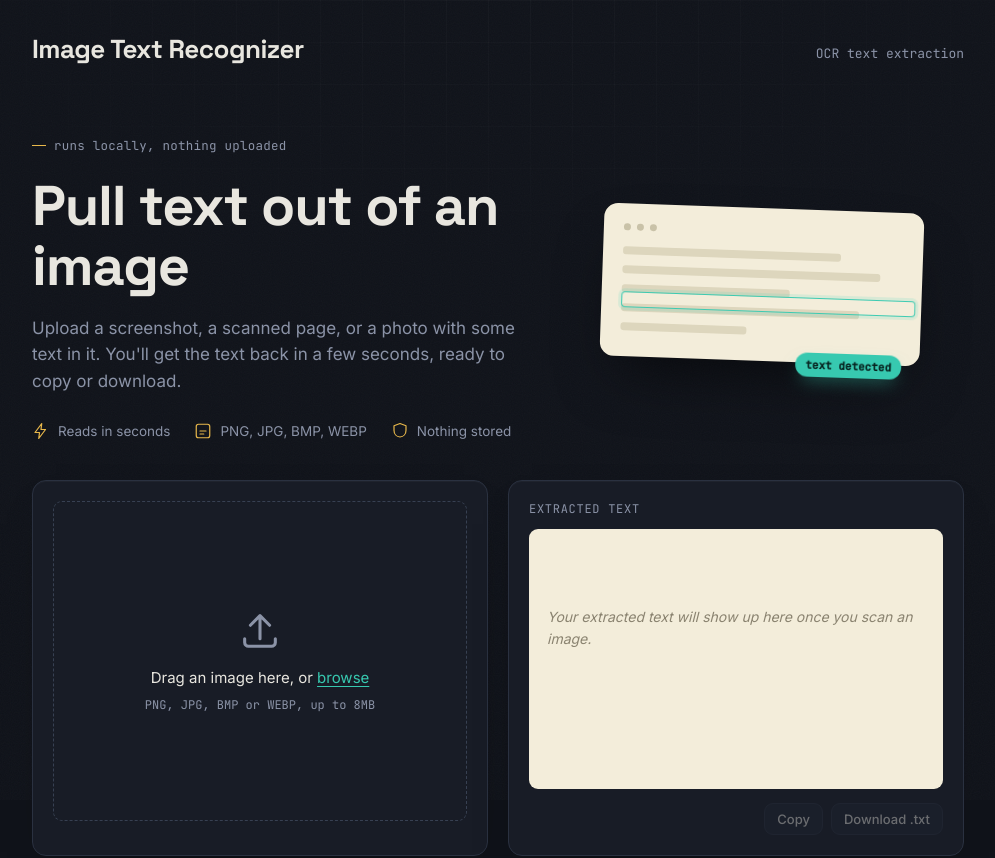
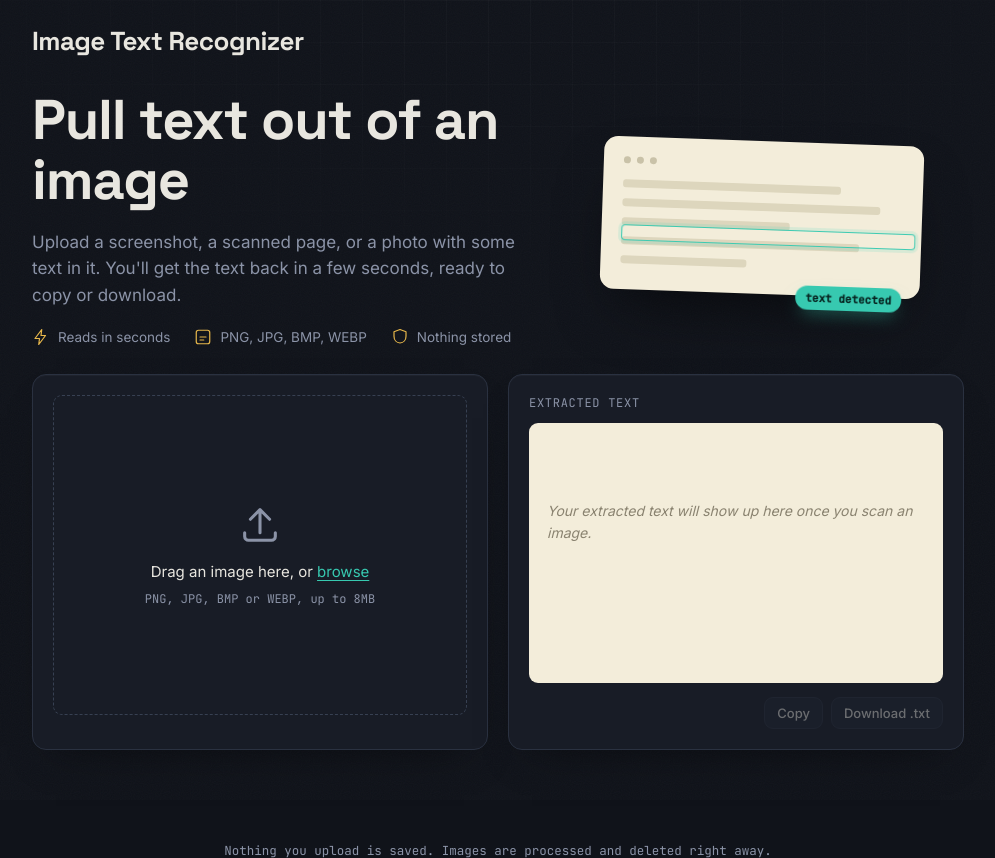
Before and after one commit to areebaathar-dev/image-text-recognizer, a Flask app: page / in a window 1280 px wide. Shown: the top 858 px of the page, without its empty margins (142-1137 px from the left). Run offline with Flask 3, Linux system fonts and the light colour scheme.

Commit message:
Simplify header, remove tagline and eyebrow, tighten spacing

```diff
--- a/static/css/style.css
+++ b/static/css/style.css
@@ -80,7 +80,7 @@ button { font-family: inherit; cursor: pointer; }
   justify-content: space-between;
   max-width: 980px;
   margin: 0 auto;
-  padding: 32px 24px 0;
+  padding: 24px 24px 0;
   position: relative;
   z-index: 2;
 }
@@ -113,7 +113,7 @@ button { font-family: inherit; cursor: pointer; }
 .hero {
   max-width: 980px;
   margin: 0 auto;
-  padding: 64px 24px 40px;
+  padding: 32px 24px 28px;
   text-align: left;
   position: relative;
   z-index: 2;
@@ -175,7 +175,7 @@ button { font-family: inherit; cursor: pointer; }
   display: flex;
   flex-wrap: wrap;
   gap: 24px;
-  margin-top: 28px;
+  margin-top: 20px;
   animation: rise 0.7s cubic-bezier(.2,.8,.2,1) 0.16s both;
 }
 
--- a/templates/index.html
+++ b/templates/index.html
@@ -18,13 +18,11 @@
     <div class="brand">
       <span>Image Text Recognizer</span>
     </div>
-    <p class="tagline">OCR text extraction</p>
   </header>
 
   <main>
     <section class="hero">
       <div class="hero-content">
-        <span class="eyebrow">runs locally, nothing uploaded</span>
         <h1>Pull text out of an image</h1>
         <p class="sub">Upload a screenshot, a scanned page, or a photo with some text in it. You'll get the text back in a few seconds, ready to copy or download.</p>
 
```
